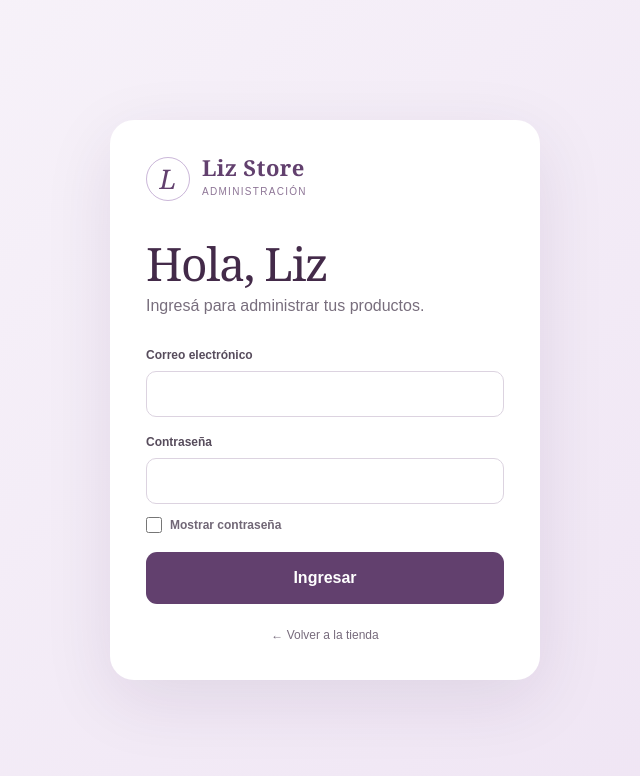
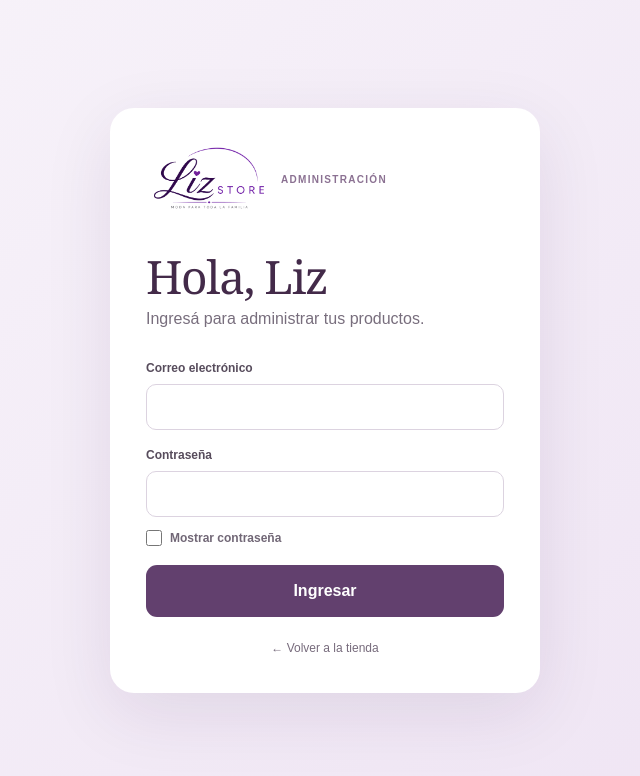
Before and after one commit to DonCrypto86/LizStore, a Next.js app: page /admin/login in a window 1280 px wide. Shown: the top 776 px of the page, without its empty margins (315-955 px from the left). Built offline with nearby package versions, Linux system fonts and the light colour scheme.

Commit message:
Add branding to admin area

```diff
--- a/app/admin/login/page.tsx
+++ b/app/admin/login/page.tsx
@@ -1,5 +1,6 @@
 "use client";
 
+import Image from "next/image";
 import { FormEvent, useState } from "react";
 import { useRouter } from "next/navigation";
 import { createClient } from "@/lib/supabase/client";
@@ -37,5 +38,5 @@ export default function LoginPage() {
       setLoading(false);
     }
   }
-  return <main className="login-page"><form className="login-card" onSubmit={submit}><div className="brand admin-brand"><span className="brand-mark">L</span><span><strong>Liz Store</strong><small>Administración</small></span></div><h1>Hola, Liz</h1><p>Ingresá para administrar tus productos.</p><label>Correo electrónico<input name="email" type="email" inputMode="email" autoComplete="email" autoCapitalize="none" autoCorrect="off" spellCheck={false} required /></label><label>Contraseña<input name="password" type={showPassword ? "text" : "password"} autoComplete="current-password" autoCapitalize="none" autoCorrect="off" spellCheck={false} required /></label><label className="show-password"><input type="checkbox" checked={showPassword} onChange={(event) => setShowPassword(event.target.checked)} /> Mostrar contraseña</label>{error && <div className="form-error">{error}</div>}<button disabled={loading}>{loading ? "Ingresando…" : "Ingresar"}</button><a href="/">← Volver a la tienda</a></form></main>;
+  return <main className="login-page"><form className="login-card" onSubmit={submit}><div className="admin-brand"><Image className="admin-liz-logo" src="/brand/liz-store-logo.png" alt="Liz Store" width={150} height={84} priority/><small>Administración</small></div><h1>Hola, Liz</h1><p>Ingresá para administrar tus productos.</p><label>Correo electrónico<input name="email" type="email" inputMode="email" autoComplete="email" autoCapitalize="none" autoCorrect="off" spellCheck={false} required /></label><label>Contraseña<input name="password" type={showPassword ? "text" : "password"} autoComplete="current-password" autoCapitalize="none" autoCorrect="off" spellCheck={false} required /></label><label className="show-password"><input type="checkbox" checked={showPassword} onChange={(event) => setShowPassword(event.target.checked)} /> Mostrar contraseña</label>{error && <div className="form-error">{error}</div>}<button disabled={loading}>{loading ? "Ingresando…" : "Ingresar"}</button><a href="/">← Volver a la tienda</a></form></main>;
 }
--- a/app/admin/page.tsx
+++ b/app/admin/page.tsx
@@ -1,3 +1,4 @@
+import Image from "next/image";
 import { redirect } from "next/navigation";
 import { AdminDashboard } from "@/components/admin-dashboard";
 import { createClient, isSupabaseConfigured } from "@/lib/supabase/server";
@@ -13,5 +14,5 @@ export default async function AdminPage() {
 }
 
 function SetupNotice() {
-  return <main className="admin-shell setup"><div className="brand admin-brand"><span className="brand-mark">L</span><span><strong>Liz Store</strong><small>Administración</small></span></div><div className="panel"><span className="eyebrow">Configuración inicial</span><h1>Conectá Supabase</h1><p>Agregá las dos variables indicadas en <code>.env.example</code>. Después, el acceso privado y los productos quedarán disponibles aquí.</p><a href="/">Volver a la tienda</a></div></main>;
+  return <main className="admin-shell setup"><div className="admin-brand"><Image className="admin-liz-logo" src="/brand/liz-store-logo.png" alt="Liz Store" width={150} height={84} priority/><small>Administración</small></div><div className="panel"><span className="eyebrow">Configuración inicial</span><h1>Conectá Supabase</h1><p>Agregá las dos variables indicadas en <code>.env.example</code>. Después, el acceso privado y los productos quedarán disponibles aquí.</p><a href="/">Volver a la tienda</a></div></main>;
 }
--- a/app/globals.css
+++ b/app/globals.css
@@ -106,9 +106,9 @@ footer { position:relative;z-index:2;min-height:130px;display:flex;align-items:c
 .lightbox-actions { padding:0 18px 17px; }
 .lightbox-share { width:100%;min-height:46px;display:flex;align-items:center;justify-content:center;gap:9px;border:0;border-radius:14px;background:#e9f8ef;color:#087b47;font:700 14px/1 Inter,Arial,sans-serif;cursor:pointer; }
 .lightbox-share:active { transform:translateY(1px); }
-.admin-shell { width:min(920px,calc(100% - 28px)); margin:auto; min-height:100vh; padding-bottom:80px; }
+.admin-shell { width:min(920px,calc(100% - 28px)); margin:auto; min-height:100vh; padding-bottom:28px; }
 .admin-header { height:90px; display:flex; align-items:center; justify-content:space-between; border-bottom:1px solid #e9e2ec; }
-.admin-brand { color:var(--purple); }.admin-brand .brand-mark { border-color:#7b499d66; }
+.admin-brand { display:flex;align-items:center;gap:9px;color:var(--purple); }.admin-liz-logo { width:126px;height:71px;object-fit:contain;object-position:center; }.admin-brand small { color:#8b7192;font-size:10px;font-weight:800;letter-spacing:.13em;text-transform:uppercase; }
 .ghost,.add,.admin-actions button,.modal-head button { border:0; cursor:pointer; display:flex; align-items:center; gap:8px; }
 .ghost { background:transparent; color:#796f7e; }.admin-title { display:flex; justify-content:space-between; align-items:end; margin:55px 0 30px; }
 .admin-title h1,.setup h1,.login-card h1 { color:var(--deep); margin:8px 0; font:400 46px/1 Georgia,serif; }.admin-title p { margin:0;color:#877e8b; }
@@ -128,6 +128,7 @@ footer { position:relative;z-index:2;min-height:130px;display:flex;align-items:c
 .login-card .show-password { display:flex;align-items:center;gap:8px;margin:-4px 0 18px;font-weight:600;color:#716776; }.login-card .show-password input { width:16px;height:16px;padding:0;margin:0; }
 .setup { padding-top:70px; }.setup .panel { margin-top:70px;max-width:600px;background:var(--mist);padding:32px;border-radius:20px; }.setup .panel p { color:#6e6473;line-height:1.6; }.setup .panel a { color:var(--purple);font-weight:800; }
 .modal-backdrop { position:fixed;inset:0;background:#1e1026aa;display:grid;place-items:center;padding:15px;z-index:20; }.modal { width:min(700px,100%);max-height:calc(100vh - 30px);overflow:auto;background:white;border-radius:22px;padding:25px; }.modal-head { display:flex;justify-content:space-between;align-items:start;margin-bottom:22px; }.modal-head h2 { font-size:32px; }.upload { position:relative;border:1.5px dashed #b99ec8!important;border-radius:14px;padding:22px!important;place-items:center;background:#faf7fc;color:var(--purple)!important; }.upload input { position:absolute;inset:0;opacity:0;cursor:pointer; }.upload small { color:#8b7e91;font-weight:400; }.form-grid { display:grid;grid-template-columns:1fr 1fr;gap:0 14px; }.wide { grid-column:1/-1; }.checks { display:flex;gap:22px;margin:4px 0 22px; }.checks label { display:flex;align-items:center;gap:7px;margin:0; }.checks input { width:auto; }.save { width:100%;justify-content:center; }
+.admin-footer { display:flex;align-items:center;justify-content:center;gap:7px;margin-top:44px;padding:22px 0 4px;border-top:1px solid #eee8f0;color:#a49ba7;font-size:9px; }.admin-footer img { width:64px;height:auto;object-fit:contain;opacity:.7; }
 @media (max-width:700px) {
   .shell { width:min(100% - 24px, 1120px); }
   .hero { min-height:520px; }
--- a/components/admin-dashboard.tsx
+++ b/components/admin-dashboard.tsx
@@ -84,11 +84,12 @@ export function AdminDashboard({ initialProducts, email }: { initialProducts: Pr
   }
 
   return <main className="admin-shell">
-    <header className="admin-header"><div className="brand admin-brand"><span className="brand-mark">L</span><span><strong>Liz Store</strong><small>Administración</small></span></div><button className="ghost" onClick={signOut}><LogOut size={17}/> Salir</button></header>
+    <header className="admin-header"><div className="admin-brand"><Image className="admin-liz-logo" src="/brand/liz-store-logo.png" alt="Liz Store" width={126} height={71} priority/><small>Administración</small></div><button className="ghost" onClick={signOut}><LogOut size={17}/> Salir</button></header>
     <div className="admin-title"><div><span className="eyebrow">{email}</span><h1>Mis productos</h1><p>{products.length} productos en total</p></div><div className="admin-title-actions"><input ref={bulkFileRef} className="bulk-upload-input" type="file" accept="image/jpeg,image/png,image/webp" multiple onChange={uploadPhotos}/><button className="import" onClick={() => bulkFileRef.current?.click()} disabled={uploading}><Upload size={19}/> {uploading ? `Subiendo ${uploadProgress}…` : "Subir varias fotos"}</button><button className="add" onClick={() => setEditing(null)}><Plus size={19}/> Agregar producto</button></div></div>
     <VisitorAnalytics />
     <div className="product-list">{products.map((p) => <article className="admin-product" key={p.id}><div className="thumb"><Image src={p.image_url} fill alt="" sizes="72px" /></div><div className="admin-product-info"><span className={`status ${p.status}`}>{p.status === "published" ? "Publicado" : "Oculto"}</span><h2>{p.name}</h2><p>{formatGuarani(p.price)} · {p.category}</p></div><div className="admin-actions"><button onClick={() => setEditing(p)} aria-label="Editar"><Pencil size={17}/></button><button onClick={() => toggle(p)} aria-label={p.status === "published" ? "Ocultar" : "Publicar"}>{p.status === "published" ? <EyeOff size={17}/> : <Eye size={17}/>}</button><button className="danger" onClick={() => remove(p)} aria-label="Eliminar"><Trash2 size={17}/></button></div></article>)}</div>
     {editing !== undefined && <ProductModal product={editing} busy={busy} setBusy={setBusy} close={() => setEditing(undefined)} saved={(product) => { setProducts(editing ? products.map(p => p.id === product.id ? product : p) : [product, ...products]); setEditing(undefined); }} />}
+    <footer className="admin-footer"><span>Desarrollado por</span><Image src="/brand/wendelo-logo.png" alt="Wendelo" width={76} height={25}/></footer>
   </main>;
 }
 
```
Also changed, not shown: public/brand/wendelo-logo.png (added).
